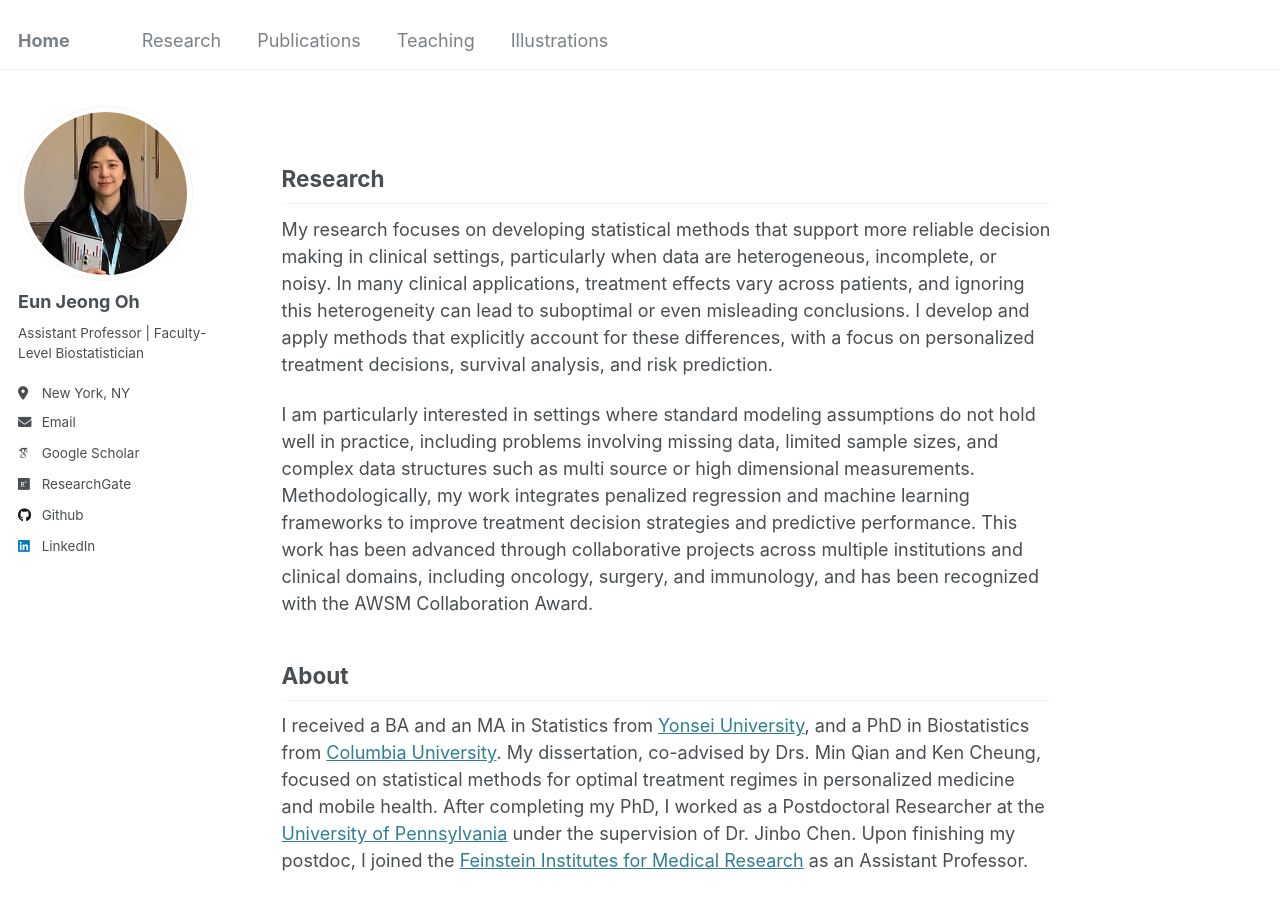
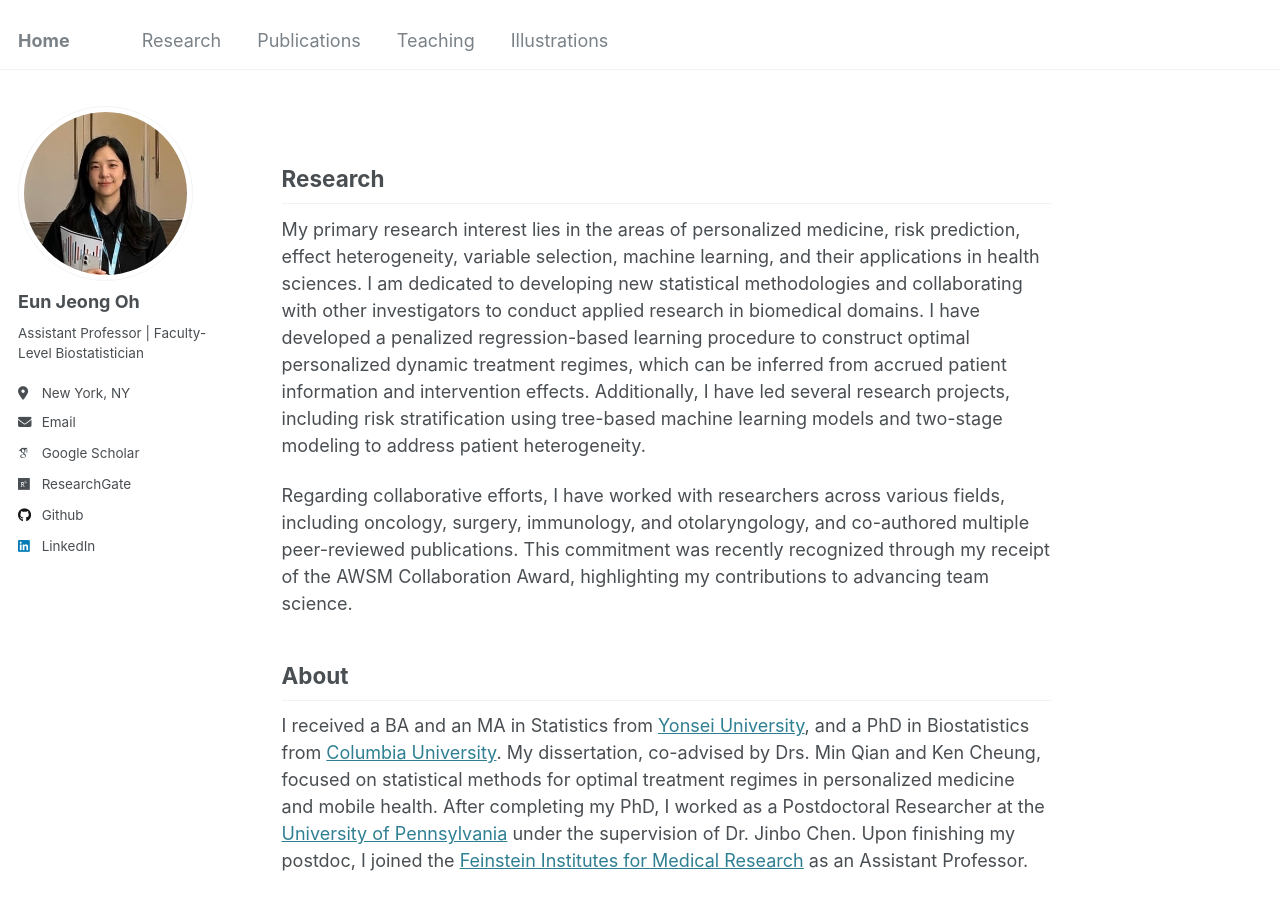
Before and after one commit to oheunj/oheunj.github.io, a Jekyll site: the page built from _pages/about.md, in a window 1280 px wide and 900 px high. Built offline with Jekyll 4.4.1, drawn with Linux system fonts in a browser that asks for light colours; some web fonts are replaced.

Commit message:
Update about.md

```diff
--- a/_pages/about.md
+++ b/_pages/about.md
@@ -11,12 +11,13 @@
 
 ## Research
 
-My research focuses on developing statistical methods that support more reliable decision making in clinical settings, particularly when data are heterogeneous, incomplete, or noisy. In many clinical applications, treatment effects vary across patients, and ignoring this heterogeneity can lead to suboptimal or even misleading conclusions. I develop and apply methods that explicitly account for these differences, with a focus on personalized treatment decisions, survival analysis, and risk prediction.
+<!--My research focuses on developing statistical methods that support more reliable decision making in clinical settings, particularly when data are heterogeneous, incomplete, or noisy. In many clinical applications, treatment effects vary across patients, and ignoring this heterogeneity can lead to suboptimal or even misleading conclusions. I develop and apply methods that explicitly account for these differences, with a focus on personalized treatment decisions, survival analysis, and risk prediction. I am particularly interested in settings where standard modeling assumptions do not hold well in practice, including problems involving missing data, limited sample sizes, and complex data structures, such as multi-source or high-dimensional measurements. Methodologically, I develop approaches that integrate penalized regression and machine learning frameworks to improve treatment decision strategies and predictive performance.
 
-I am particularly interested in settings where standard modeling assumptions do not hold well in practice, including problems involving missing data, limited sample sizes, and complex data structures such as multi source or high dimensional measurements. Methodologically, my work integrates penalized regression and machine learning frameworks to improve treatment decision strategies and predictive performance. This work has been advanced through collaborative projects across multiple institutions and clinical domains, including oncology, surgery, and immunology, and has been recognized with the AWSM Collaboration Award.
+Regarding collaborative efforts, I have worked with researchers across various fields, including oncology, surgery, immunology, and otolaryngology, and co-authored multiple peer-reviewed publications. This commitment was recently recognized through my receipt of the AWSM Collaboration Award, highlighting my contributions to advancing team science.-->
 
-<!-- My primary research interest lies in the areas of personalized medicine, risk prediction, effect heterogeneity, variable selection, machine learning, and their applications in health sciences. I am dedicated to developing new statistical methodologies and collaborating with other investigators to conduct applied research in biomedical domains. I have developed a penalized regression-based learning procedure to construct optimal personalized dynamic treatment regimes, which can be inferred from accrued patient information and intervention effects. Additionally, I have led several research projects, including risk stratification using tree-based machine learning models and two-stage modeling to address patient heterogeneity.
-Regarding collaborative efforts, I have worked with researchers across various fields, including oncology, surgery, immunology, and otolaryngology, and co-authored multiple peer-reviewed publications. This commitment was recently recognized through my receipt of the AWSM Collaboration Award, highlighting my contributions to advancing team science.-->
+My primary research interest lies in the areas of personalized medicine, risk prediction, effect heterogeneity, variable selection, machine learning, and their applications in health sciences. I am dedicated to developing new statistical methodologies and collaborating with other investigators to conduct applied research in biomedical domains. I have developed a penalized regression-based learning procedure to construct optimal personalized dynamic treatment regimes, which can be inferred from accrued patient information and intervention effects. Additionally, I have led several research projects, including risk stratification using tree-based machine learning models and two-stage modeling to address patient heterogeneity.
+
+Regarding collaborative efforts, I have worked with researchers across various fields, including oncology, surgery, immunology, and otolaryngology, and co-authored multiple peer-reviewed publications. This commitment was recently recognized through my receipt of the AWSM Collaboration Award, highlighting my contributions to advancing team science.
 
 
 ## About
```
